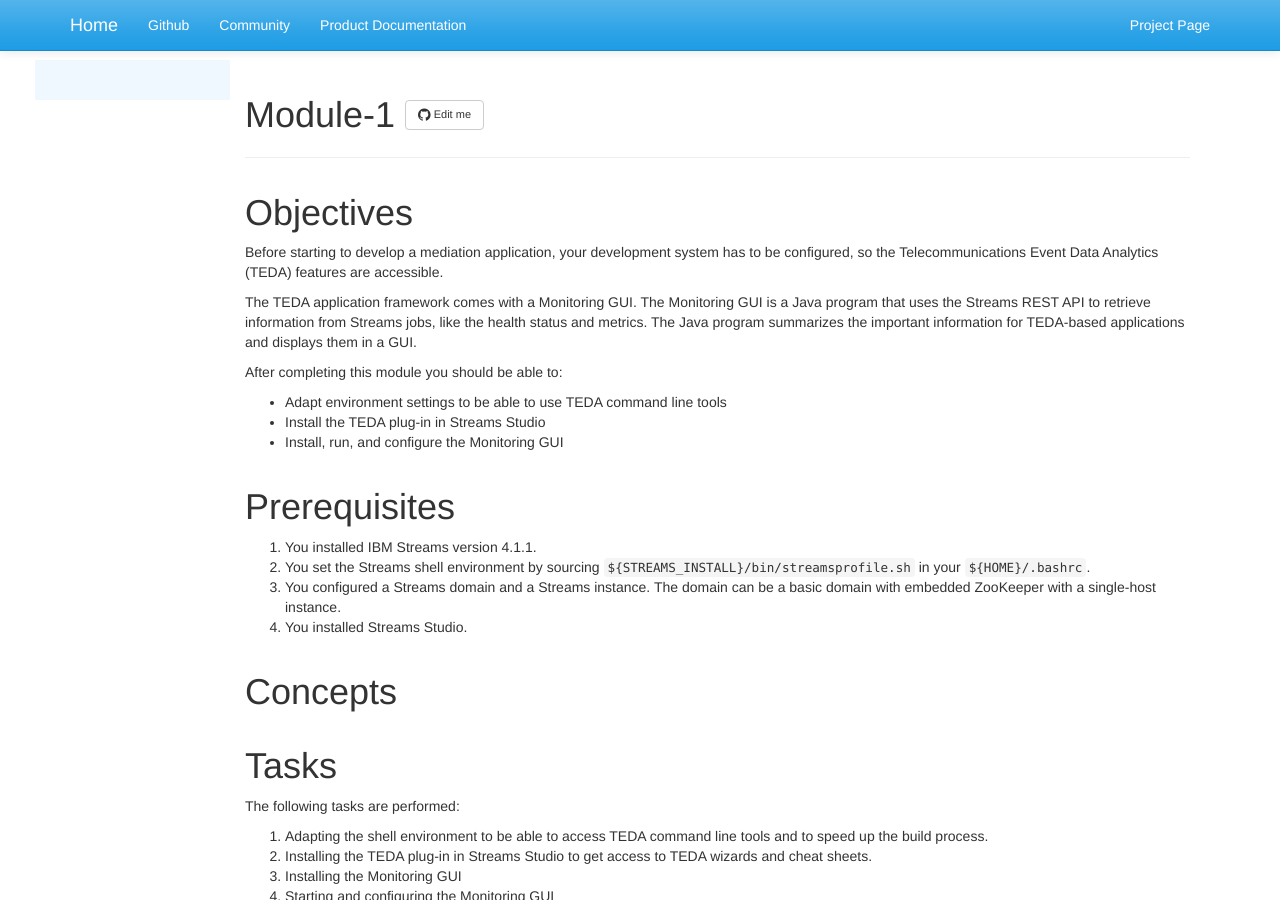
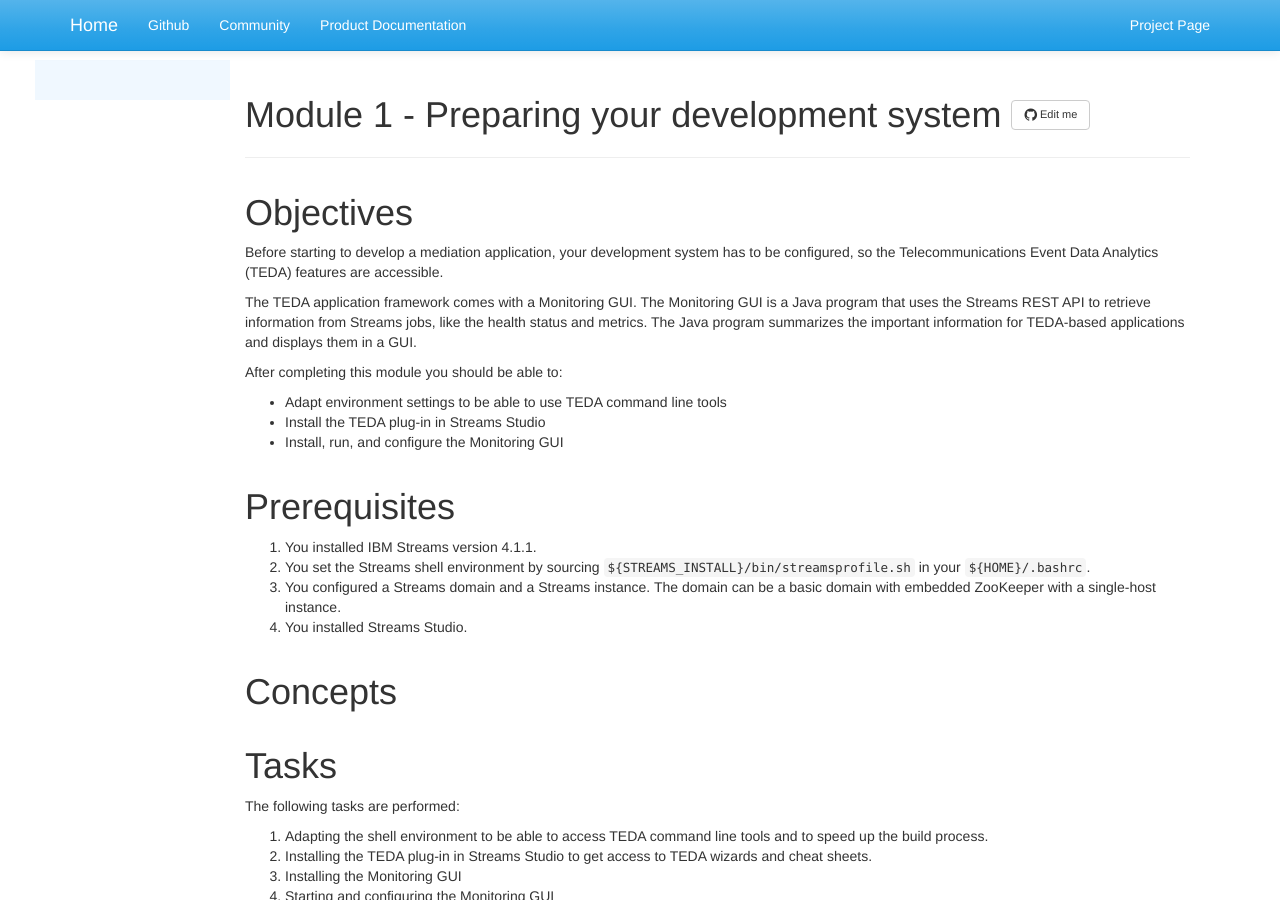
Before and after one commit to IBMStreams/streamsx.tutorial.teda, a Jekyll site: the page built from docs/1.0.2/Module-1/index.markdown, in a window 1280 px wide and 900 px high. Built offline with Jekyll 4.4.1, drawn with Linux system fonts in a browser that asks for light colours; nearby versions of some CDN libraries; library files that are not in the unit come from our copies.

Commit message:
Update index.markdown

```diff
--- a/docs/1.0.2/Module-1/index.markdown
+++ b/docs/1.0.2/Module-1/index.markdown
@@ -1,6 +1,6 @@
 ---
 layout: docs
-title:  Module-1
+title:  Module 1 - Preparing your development system
 description:  Preparing-your-development-system
 weight:  10
 ---
```
